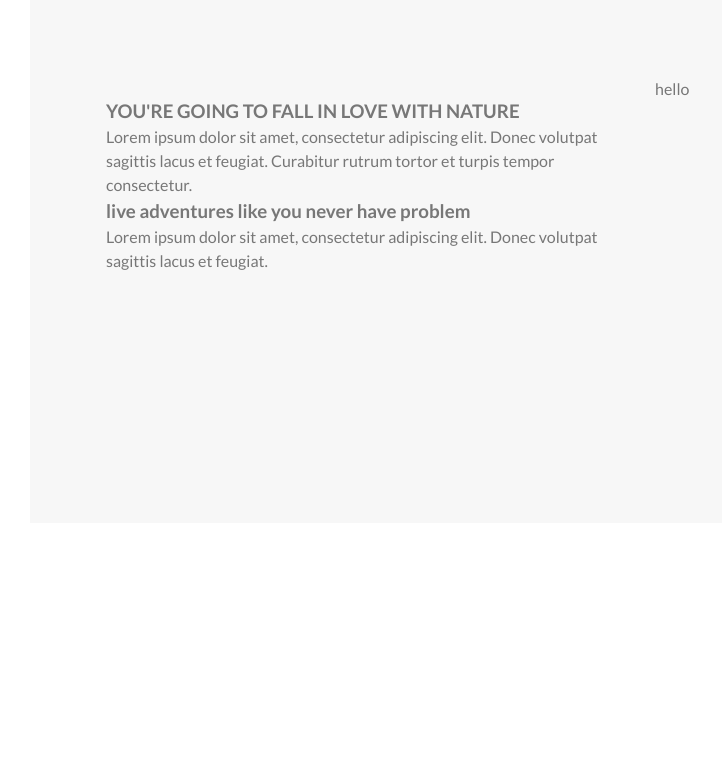
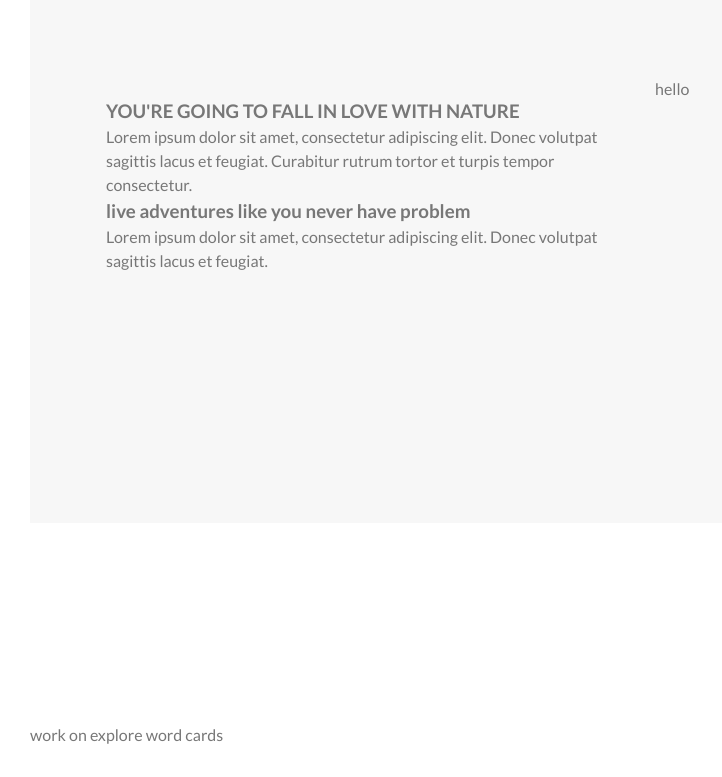
Before and after one commit to nageshgaikwad37/sassflex, a plain HTML site: page index.html in a window 1280 px wide. Shown: the part 896-1673 px from the top of the page, without its empty margins (0-722 px from the left). Before the commit the page ends 1649 px from the top, so only its background shows below. Drawn offline with Linux system fonts and the light colour scheme.

Commit message:
work on mark up for explore word section

```diff
--- a/index.html
+++ b/index.html
@@ -58,7 +58,9 @@
         </div>
     </section>
 
-
+    <section class="exploreWorld">
+        work on explore word cards
+    </section>
     <script src="./assets/js/app.js"></script>
 </body>
 </html>
```
